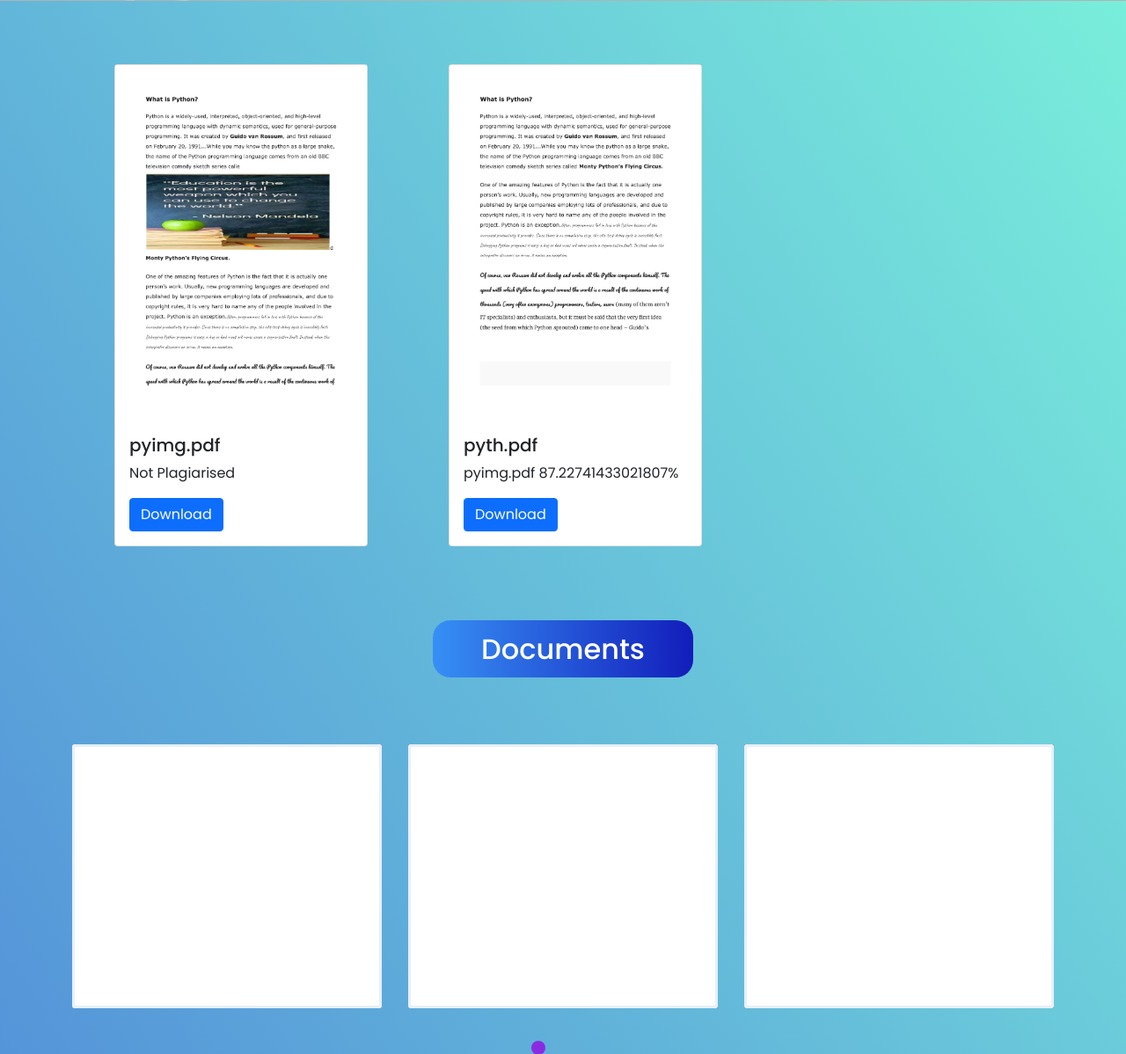
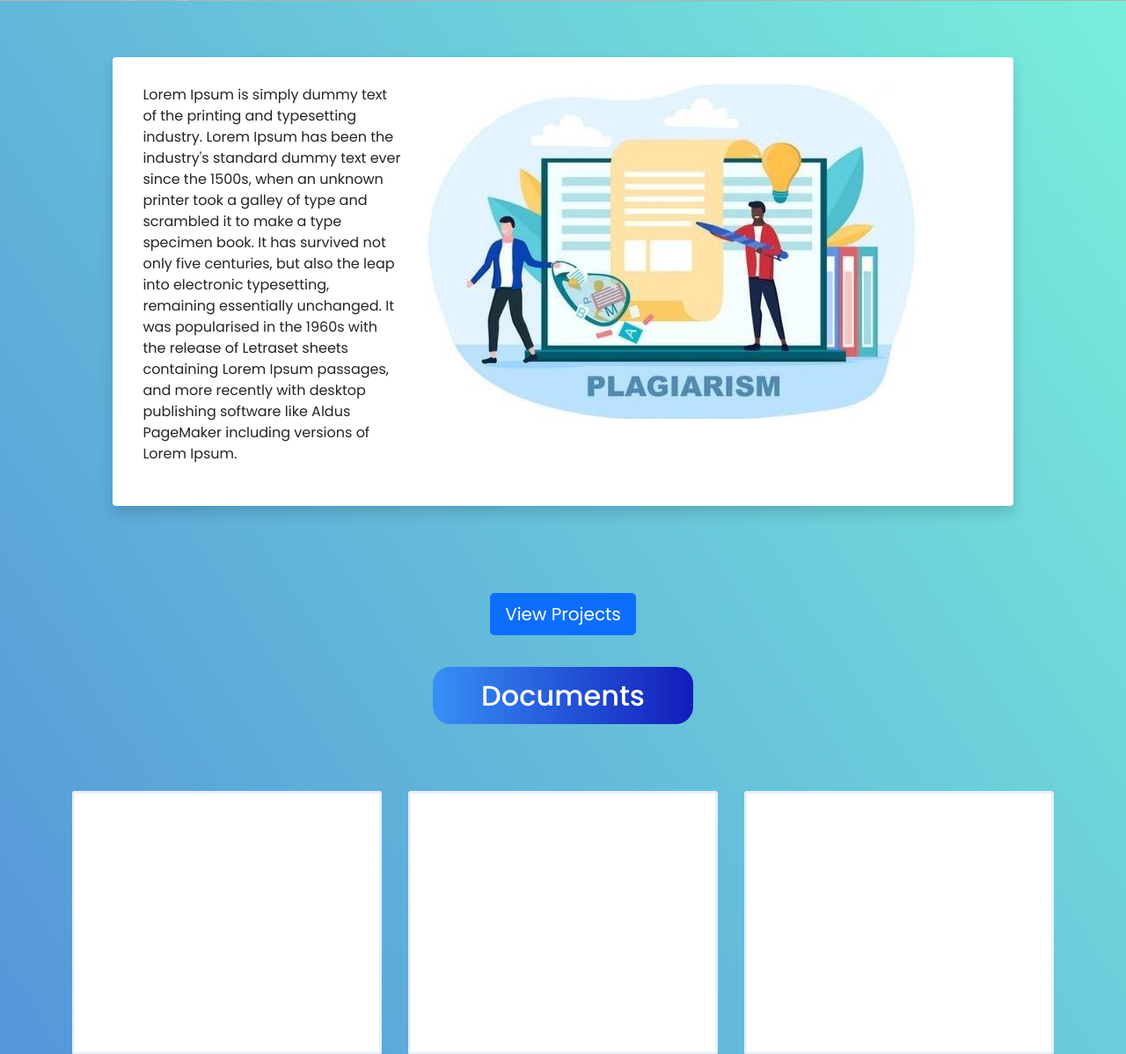
Before and after one commit to Abhi3423/HackoHeist, a Flask app: page / in a window 1280 px wide. Shown: the part 611-1809 px from the top of the page at 88% size. Run offline with Flask 2, Linux system fonts and the light colour scheme; some libraries are stand-ins or nearby versions.

Commit message:
index updated

```diff
--- a/templates/index.html
+++ b/templates/index.html
@@ -1,11 +1,13 @@
 <!DOCTYPE html>
 <html lang="en">
+
 <head>
   <meta charset="UTF-8">
   <meta http-equiv="X-UA-Compatible" content="IE=edge">
   <meta name="viewport" content="width=device-width, initial-scale=1.0">
   <link href="https://cdnjs.cloudflare.com/ajax/libs/OwlCarousel2/2.2.1/assets/owl.carousel.min.css" rel="stylesheet">
-    <link href="https://cdn.jsdelivr.net/npm/bootstrap@5.1.3/dist/css/bootstrap.min.css" rel="stylesheet" integrity="sha384-1BmE4kWBq78iYhFldvKuhfTAU6auU8tT94WrHftjDbrCEXSU1oBoqyl2QvZ6jIW3" crossorigin="anonymous">
+  <link href="https://cdn.jsdelivr.net/npm/bootstrap@5.1.3/dist/css/bootstrap.min.css" rel="stylesheet"
+    integrity="sha384-1BmE4kWBq78iYhFldvKuhfTAU6auU8tT94WrHftjDbrCEXSU1oBoqyl2QvZ6jIW3" crossorigin="anonymous">
   <link rel="apple-touch-icon" sizes="180x180" href="../static/images/logo/apple-touch-icon.png">
   <link rel="icon" type="image/png" sizes="32x32" href="../static/images/logo/favicon-32x32.png">
   <link rel="icon" type="image/png" sizes="16x16" href="../static/images/logo/favicon-16x16.png">
@@ -16,7 +18,9 @@
   <link href="https://fonts.googleapis.com/css2?family=Allura&display=swap" rel="stylesheet">
 
   <script src="/static/js/slideshow.js"></script>
-    <script src="https://cdn.jsdelivr.net/npm/bootstrap@5.1.3/dist/js/bootstrap.bundle.min.js" integrity="sha384-ka7Sk0Gln4gmtz2MlQnikT1wXgYsOg+OMhuP+IlRH9sENBO0LRn5q+8nbTov4+1p" crossorigin="anonymous"></script>
+  <script src="https://cdn.jsdelivr.net/npm/bootstrap@5.1.3/dist/js/bootstrap.bundle.min.js"
+    integrity="sha384-ka7Sk0Gln4gmtz2MlQnikT1wXgYsOg+OMhuP+IlRH9sENBO0LRn5q+8nbTov4+1p"
+    crossorigin="anonymous"></script>
   <script src="http://ajax.googleapis.com/ajax/libs/jquery/1.9.1/jquery.min.js"></script>
   <title>Caching Analysts-Home</title>
   <style>
@@ -28,22 +32,45 @@
       color: white;
       cursor: default;
     }
+
+    #view_projects {
+      display: flex;
+      text-align: center;
+      justify-content: center;
+      align-items: center;
+      padding-top: 4%;
+    }
+    .column {
+      float: right;
+      width: 33.33%;
+      padding: 15px;
+    }
+    #content{
+      margin-top: 5%;
+      margin-left: 10%;
+      margin-right: 10%;
+    }
   </style>
 
 </head>
+
 <body id="grad1">
-    <nav class="navbar navbar-expand-lg navbar-light" style="background-color:#6977f2; position:sticky; top:0px; height:70px; z-index: 100; ">
+  <nav class="navbar navbar-expand-lg navbar-light"
+    style="background-color:#6977f2; position:sticky; top:0px; height:70px; z-index: 100; ">
 
-      <a class="navbar-brand" style="color: white; padding: 0px 10px; font-size: 25px; font-weight: bold;" href="#">Caching Analysts</a>
-          <button class="navbar-toggler" type="button" data-bs-toggle="collapse" data-bs-target="#navbarScroll" aria-controls="navbarScroll" aria-expanded="false" aria-label="Toggle navigation">
+    <a class="navbar-brand" style="color: white; padding: 0px 10px; font-size: 25px; font-weight: bold;"
+      href="#">Caching Analysts</a>
+    <button class="navbar-toggler" type="button" data-bs-toggle="collapse" data-bs-target="#navbarScroll"
+      aria-controls="navbarScroll" aria-expanded="false" aria-label="Toggle navigation">
       <span class="navbar-toggler-icon"></span>
     </button>
     <div class="collapse navbar-collapse" id="navbarScroll">
       <ul class="navbar-nav me-auto my-2 my-lg-0 navbar-nav-scroll" style="--bs-scroll-height: 100px;">
         <li class="nav-item">
-                <a class="nav-link active" aria-current="page" href="index.html" style="color: white; background-color: #6977f2;">Home</a>
+          <a class="nav-link active" aria-current="page" href="index.html"
+            style="color: white; background-color: #6977f2;">Home</a>
         </li>
-              <li class="nav-item"  style="padding-left: 20px; padding-right: 20px;">
+        <li class="nav-item" style="padding-left: 20px; padding-right: 20px;">
           <a class="nav-link" style="color: white" href="upload_page.html">Upload</a>
         </li>
         <!-- <li class="nav-item dropdown">
@@ -61,10 +88,13 @@ cursor: default;
           <a class="nav-link" href="aboutus.html" style="color: white;">About Us</a>
         </li>
       </ul>
-            <button onclick="location.href = '/upload_pdf'; "id="Login" style="margin: 20px;background-color: white;padding: 6.5px; border-radius: 5px; border-color: #6990F2;">Login / Sign up</button>
+      <button onclick="location.href = 'login_page.html'; " id="Login"
+        style="margin: 20px;background-color: white;padding: 6.5px; border-radius: 5px; border-color: #6990F2;">Login /
+        Sign up</button>
       <form class="d-flex">
         <input class="form-control me-2" type="search" placeholder="Search" aria-label="Search">
-              <button class="btn btn-outline-success   searchh" type="submit" style="background-color: white; margin-right: 8px; margin-left: 4px;">Search</button>
+        <button class="btn btn-outline-success   searchh" type="submit"
+          style="background-color: white; margin-right: 8px; margin-left: 4px;">Search</button>
       </form>
     </div>
     </div>
@@ -87,11 +117,13 @@ cursor: default;
           <img src="/static/images/2.jpg" class="d-block w-100" alt="..." style="height: 550px;">
         </div>
       </div>
-        <button class="carousel-control-prev" id ="prev" type="button" data-bs-target="#carouselExampleControls" data-bs-slide="prev">
+      <button class="carousel-control-prev" id="prev" type="button" data-bs-target="#carouselExampleControls"
+        data-bs-slide="prev">
         <span class="carousel-control-prev-icon" aria-hidden="true"></span>
         <span class="visually-hidden">Previous</span>
       </button>
-        <button class="carousel-control-next"  type="button" data-bs-target="#carouselExampleControls" data-bs-slide="next">
+      <button class="carousel-control-next" type="button" data-bs-target="#carouselExampleControls"
+        data-bs-slide="next">
         <span class="carousel-control-next-icon" aria-hidden="true"></span>
         <span class="visually-hidden">Next</span>
       </button>
@@ -164,8 +196,29 @@ cursor: default;
             </div>
         </div>
     </div> -->
-  <div class="container my-5" >
-    <div class="row" id = "boxes">
+
+  <div class="shadow p-3 mb-5 bg-body rounded" id="content">
+    <div class="row">
+      <div class="column">
+        <p style="margin-left:5%">Lorem Ipsum is simply dummy text of the printing and typesetting industry. Lorem Ipsum has been the
+          industry's standard dummy text ever since the 1500s, when an unknown printer took a galley of type and
+          scrambled it to make a type specimen book. It has survived not only five centuries, but also the leap into
+          electronic typesetting, remaining essentially unchanged. It was popularised in the 1960s with the release of
+          Letraset sheets containing Lorem Ipsum passages, and more recently with desktop publishing software like Aldus
+          PageMaker including versions of Lorem Ipsum.</p>
+      </div>
+      <div class="column">
+        <img src="/images/img1.jpg" alt="">
+      </div>
+    </div>
+  </div>
+
+
+    <div id="view_projects">
+      <button type="button" class="btn btn-primary btn-lg" onclick="openprojects()">View Projects</button>
+    </div>
+    <div class="container my-5" id="projects" style="display: none;">
+      <div class="row" id="boxes">
       </div>
     </div>
 
@@ -173,7 +226,7 @@ cursor: default;
       <h2><span>Documents</span></h2>
     </div>
 
-    <section class="testimonial" >
+    <section class="testimonial">
       <div class="container">
 
         <div class="row">
@@ -235,6 +288,16 @@ cursor: default;
   <script src="https://cdnjs.cloudflare.com/ajax/libs/twitter-bootstrap/4.6.0/js/bootstrap.min.js">
   </script>
   <script>
+    function openprojects() {
+      var x = document.getElementById("projects");
+      if (x.style.display === "none") {
+        x.style.display = "block";
+      } else {
+        x.style.display = "none";
+      }
+    }
+  </script>
+  <script>
     $('.clients-carousel').owlCarousel({
       loop: true,
       nav: false,
@@ -285,8 +348,8 @@ cursor: default;
       var slides = document.getElementsByClassName("slider");
       var dots = document.getElementsByClassName("dot");
 
-        if (n > slides.length) {slideIndex = 1}
-        if (n < 1) {slideIndex = slides.length}
+      if (n > slides.length) { slideIndex = 1 }
+      if (n < 1) { slideIndex = slides.length }
       for (i = 0; i < slides.length; i++) {
         slides[i].style.display = "none";
       }
@@ -294,8 +357,8 @@ cursor: default;
         dots[i].className = dots[i].className.replace(" active", "");
       }
 
-        slides[slideIndex-1].style.display = "block";
-        dots[slideIndex-1].className += " active";
+      slides[slideIndex - 1].style.display = "block";
+      dots[slideIndex - 1].className += " active";
 
     }
 
@@ -311,9 +374,9 @@ cursor: default;
 
     function ajax() {
       var xhr = new XMLHttpRequest()
-        xhr.open('GET','/static/json/pdf_name.json', true)
+      xhr.open('GET', '/static/json/pdf_name.json', true)
 
-        xhr.onload = function() {
+      xhr.onload = function () {
         jsondata = JSON.parse(this.responseText)
 
         name_json = jsondata
@@ -324,9 +387,9 @@ cursor: default;
 
     function ajax2() {
       var xhr = new XMLHttpRequest()
-        xhr.open('GET','/static/json/plager.json', true)
+      xhr.open('GET', '/static/json/plager.json', true)
 
-        xhr.onload = function() {
+      xhr.onload = function () {
         jsondata2 = JSON.parse(this.responseText)
 
         plager_json = jsondata2
@@ -338,7 +401,7 @@ cursor: default;
 
     async function downloader(pointer) {
 
-        const pdf_response = await fetch( `/`, {method: 'POST', body: String(pointer), headers: {'Content-Type': 'text/plain'}})
+      const pdf_response = await fetch(`/`, { method: 'POST', body: String(pointer), headers: { 'Content-Type': 'text/plain' } })
 
       const response = await pdf_response.blob()
 
@@ -354,20 +417,21 @@ cursor: default;
         a.download = name_json[note];
         document.body.appendChild(a); // we need to append the element to the dom -> otherwise it will not work in firefox
         a.click();
-          a.remove();})
+        a.remove();
+      })
     }
 
 
-      async function run_js(){
+    async function run_js() {
       const fist = await ajax()
       const fist2 = await ajax2()
       const mytimeout = setTimeout(addbox, 1500)
     }
 
-      function addbox(){
+    function addbox() {
       console.log(name_json)
       var nopdf = Object.keys(name_json).length
-        for (let i = 1; i<nopdf; i++) {
+      for (let i = 1; i < nopdf; i++) {
         const div = document.createElement('div');
 
         div.className = "col-md-4";
@@ -422,4 +486,5 @@ cursor: default;
   </script>
 
 </body>
+
 </html>
```
Also changed, not shown: images/img1.jpg (added). Lines whose indentation alone changed are shown as unchanged.
